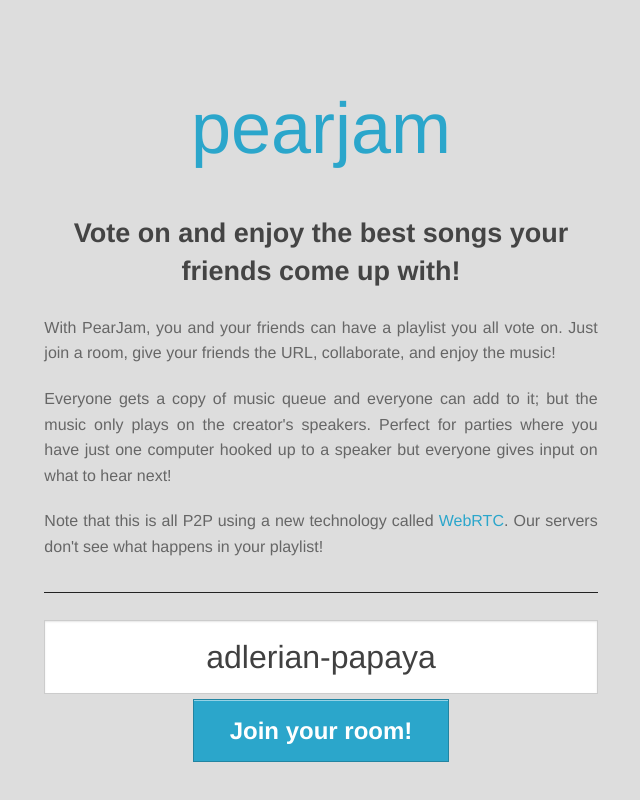
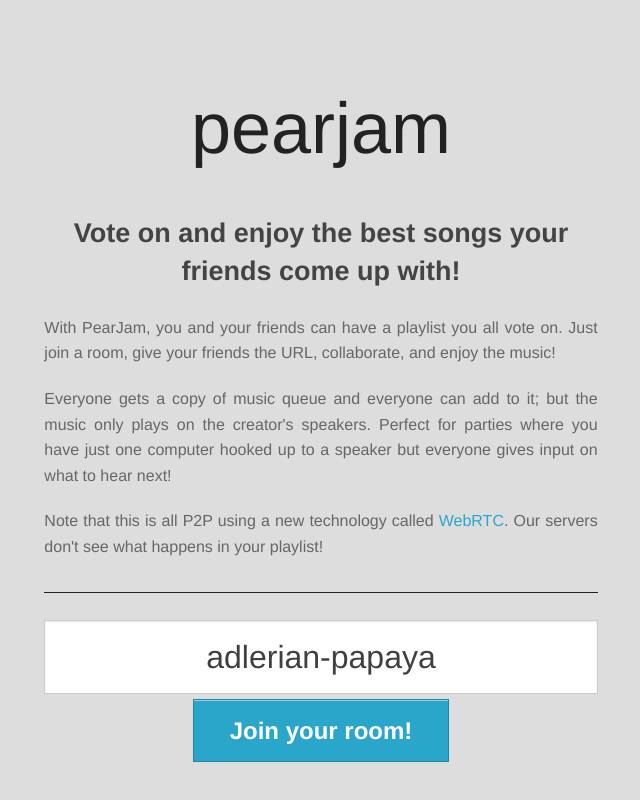
Before and after one commit to hellojwilde/greylock-hackfest-2013, a plain HTML site: page app/index.html in a window 1280 px wide. Shown: the whole page, without its empty margins (319-959 px from the left). Drawn offline with Linux system fonts and the light colour scheme.

Commit message:
removed link to self on homepage

```diff
--- a/app/index.html
+++ b/app/index.html
@@ -23,7 +23,7 @@
     <div id='intro' class="row">
       <div class="large-7 large-centered columns">
         <h1 name='title' style="text-align: center">
-	  <a href="/">pearjam</a>
+	         pearjam
         <h1>
         <h3 class='subtitle' style="text-align: center">
           Vote on and enjoy the best songs your friends come up with!
```
